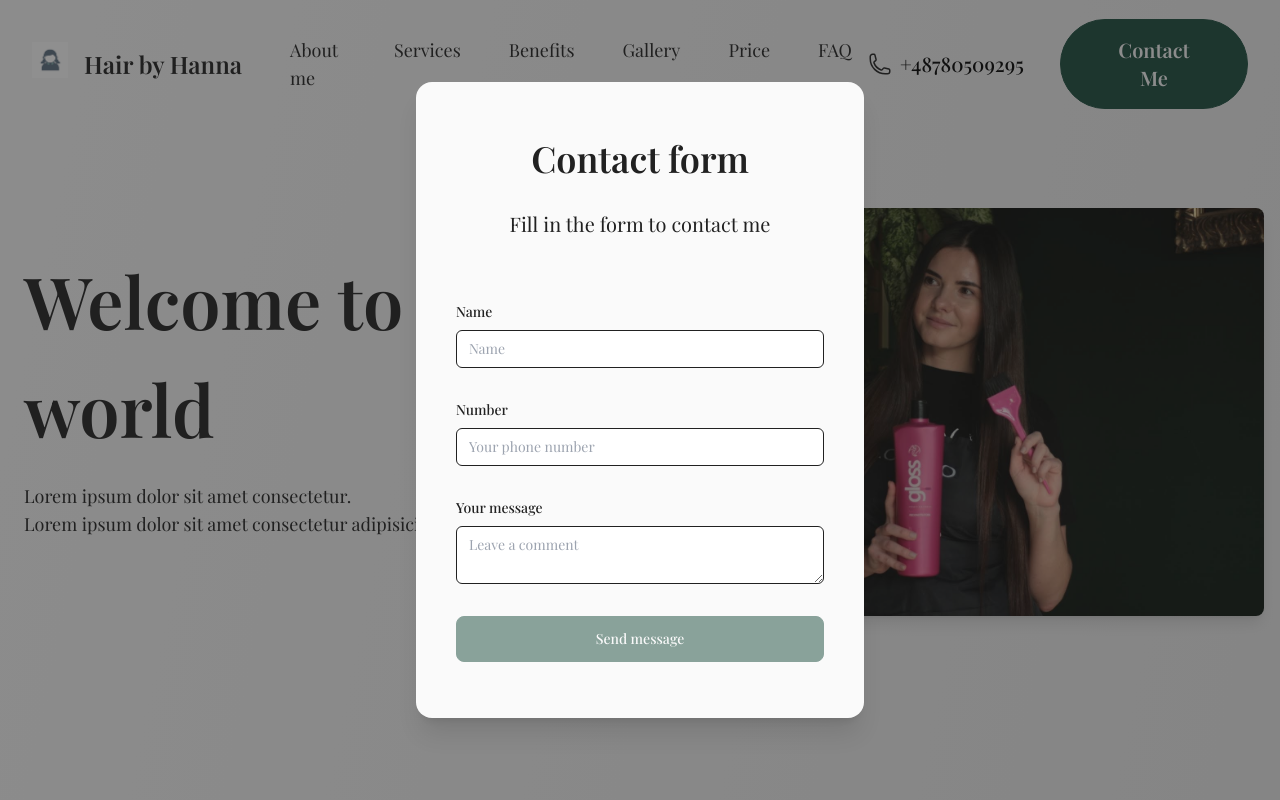
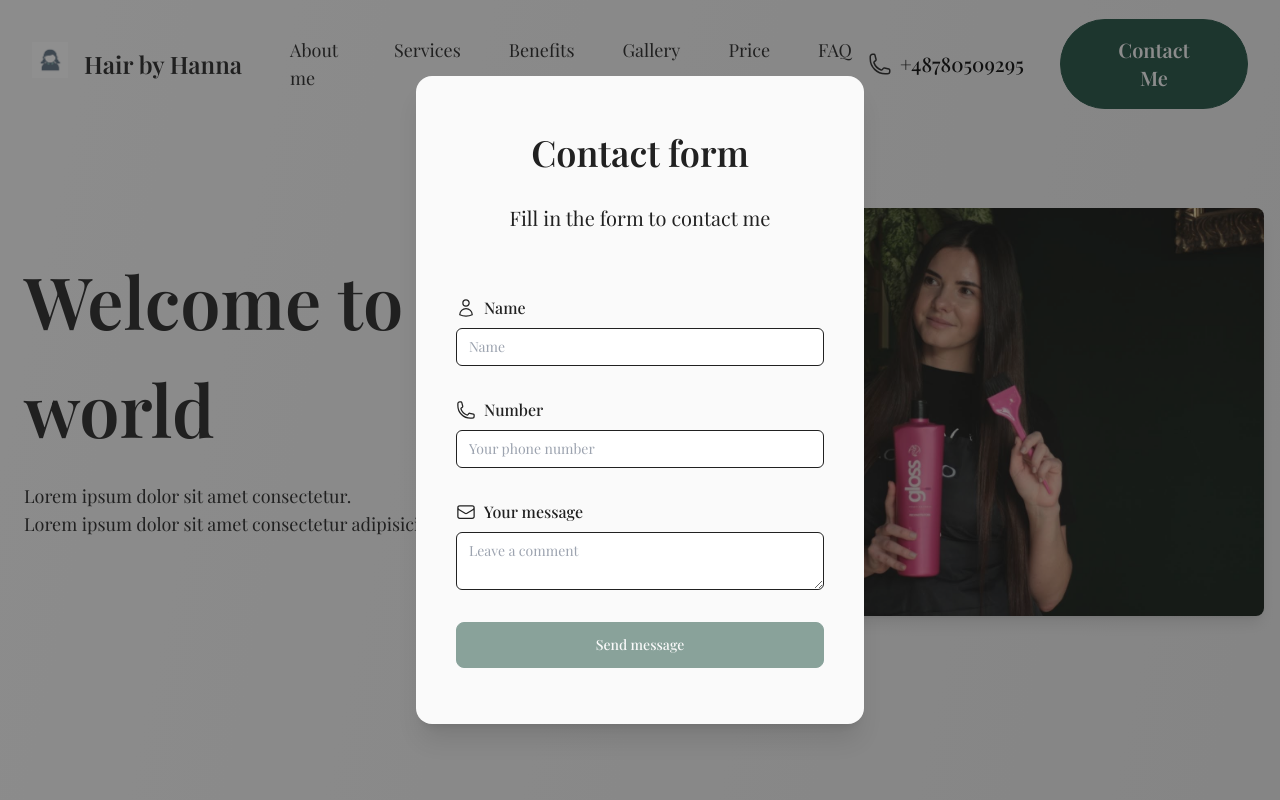
Before and after one commit to ValeriiMatviienko/hair, a Next.js app: page / in a window 1280 px wide. Both pictures are taken after a click on the button "Contact Me". Shown: the top 800 px of the page. Built offline with nearby package versions, Linux system fonts and the light colour scheme.

Commit message:
added icons to form

```diff
--- a/app/components/Navbar/ContactForm.tsx
+++ b/app/components/Navbar/ContactForm.tsx
@@ -3,6 +3,7 @@ import { Dialog, Transition } from "@headlessui/react";
 import { Fragment } from "react";
 import "react-toastify/dist/ReactToastify.css";
 import { ContactFormProps } from "@/app/types/types";
+import { EnvelopeIcon, PhoneIcon, UserIcon } from "@heroicons/react/24/outline";
 
 const ContactForm = ({ isOpen, setIsOpen }: ContactFormProps) => {
   const { inputValues, setInputValues, handleSubmitForm, toggleModal } =
@@ -79,8 +80,9 @@ const ContactForm = ({ isOpen, setIsOpen }: ContactFormProps) => {
                       <div>
                         <label
                           htmlFor="text"
-                          className="block mb-2 text-sm font-medium text-black "
+                          className="flex items-center mb-2 font-medium text-black"
                         >
+                          <UserIcon className="inline-block w-5 h-5 mr-2" />
                           Name
                         </label>
                         <input
@@ -98,8 +100,9 @@ const ContactForm = ({ isOpen, setIsOpen }: ContactFormProps) => {
                       <div>
                         <label
                           htmlFor="number"
-                          className="block mb-2 text-sm font-medium text-black"
+                          className="flex items-center mb-2 font-medium text-black"
                         >
+                          <PhoneIcon className="inline-block w-5 h-5 mr-2" />
                           Number
                         </label>
                         <input
@@ -117,8 +120,9 @@ const ContactForm = ({ isOpen, setIsOpen }: ContactFormProps) => {
                       <div className="sm:col-span-2">
                         <label
                           htmlFor="message"
-                          className="block mb-2 text-sm font-medium text-black "
+                          className="flex items-center mb-2 font-medium text-black"
                         >
+                          <EnvelopeIcon className="inline-block w-5 h-5 mr-2" />
                           Your message
                         </label>
                         <textarea
```
